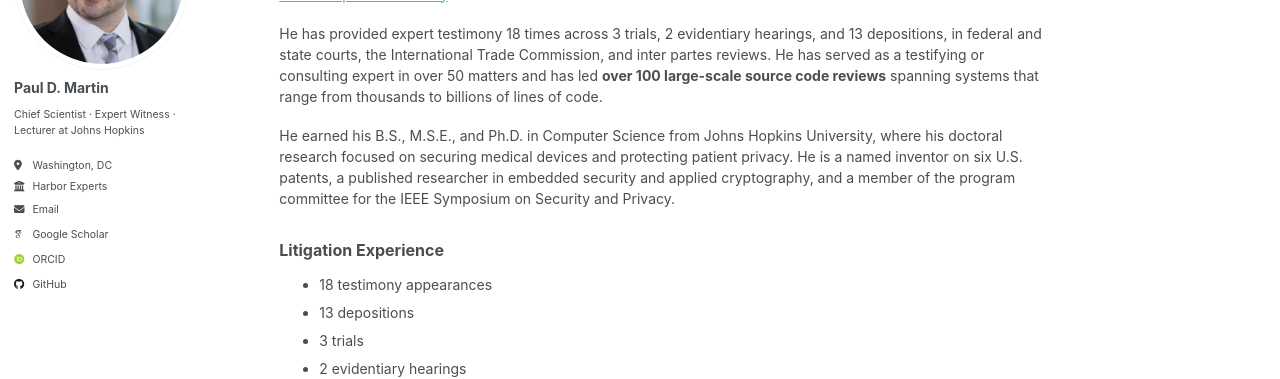
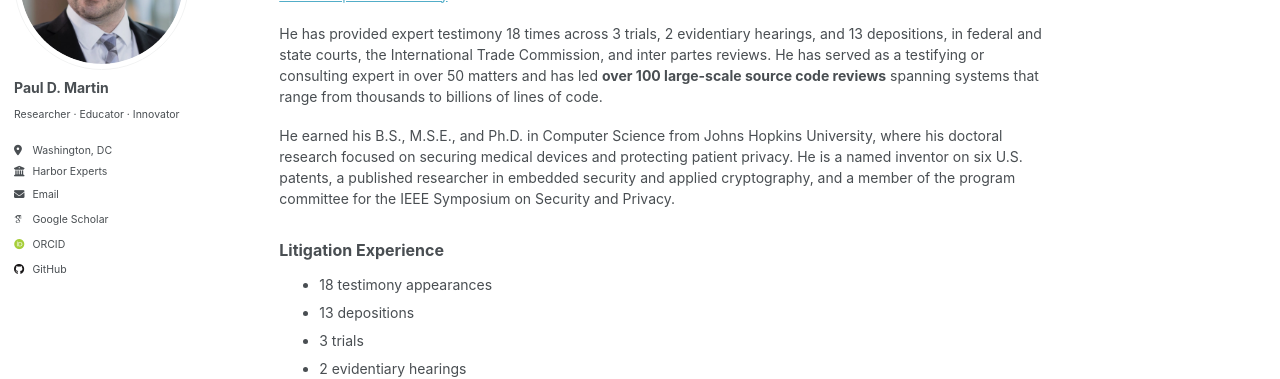
Before and after one commit to pauldmartinphd/pauldmartinphd.github.io, a Jekyll site: the page built from _pages/about.md, in a window 1280 px wide. Shown: the part 186-565 px from the top of the page. Built offline with Jekyll 4.4.1, drawn with Linux system fonts in a browser that asks for light colours; some web fonts are replaced; a script that is not in the unit is left out.

Commit message:
Update sidebar

```diff
--- a/_config.yml
+++ b/_config.yml
@@ -25,7 +25,7 @@ author:
   avatar           : "profile.jpg"
   name             : "Paul D. Martin"
   pronouns         : # example: "she/her"
-  bio              : "Chief Scientist · Expert Witness · Lecturer at Johns Hopkins"
+  bio              : "Researcher · Educator · Innovator"
   location         : "Washington, DC"
   employer         : "Harbor Experts"
   uri              : # URL
```
